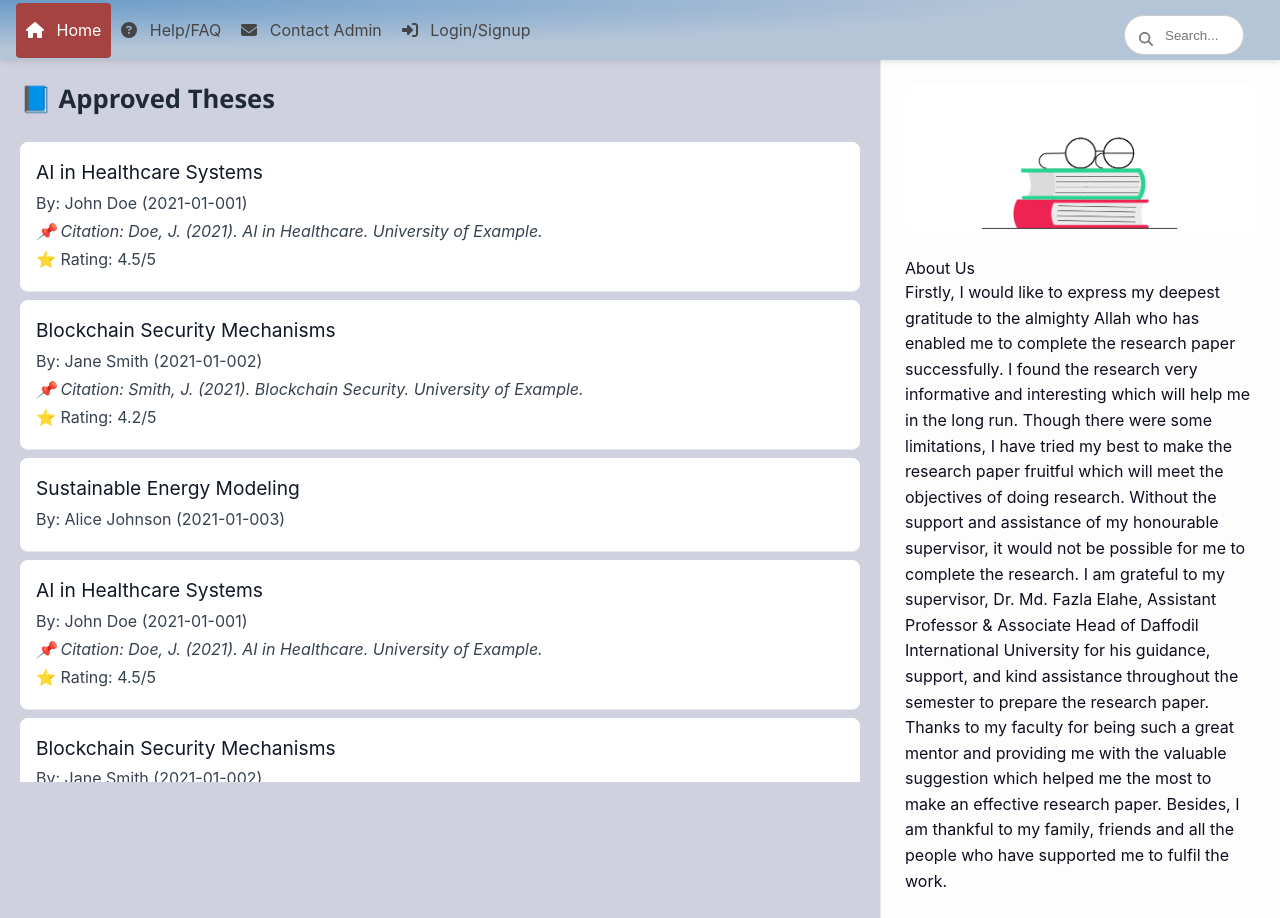
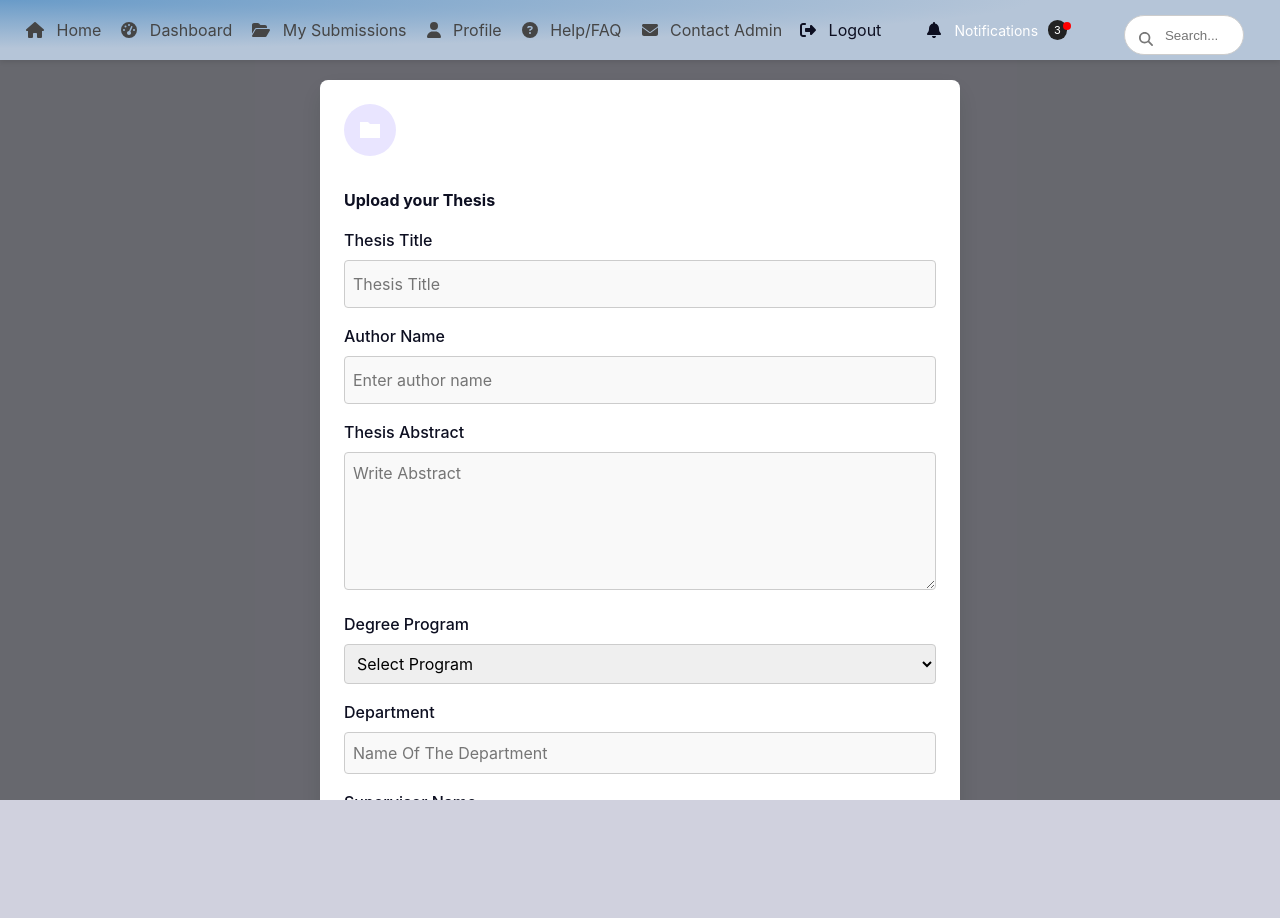
Before and after one commit to SiyamBhuiya/Thesis_Portal, a React (Create React App) app in the folder frontend/: page /submit in a window 1280 px wide. Before the commit this address led to /. After the commit the page ends 800 px from the top, so only its background shows below. Built offline with nearby package versions, Linux system fonts and the light colour scheme.

Commit message:
added notification style with an css error

```diff
--- a/frontend/src/App.js
+++ b/frontend/src/App.js
@@ -5,7 +5,7 @@ import AppRoutes from './routes';
 
 function App() {
   // Force logged in for testing until backend is ready
-  const loggedIn = false;
+  const loggedIn = true;
   const isAdmin = false;
 
   return (
--- a/frontend/src/components/Navbar.jsx
+++ b/frontend/src/components/Navbar.jsx
@@ -1,6 +1,5 @@
-import React, { useState } from "react";
-import { NavLink } from "react-router-dom";
-import { useNavigate } from "react-router-dom";
+import React, { useState, useRef, useEffect } from "react";
+import { NavLink, useNavigate } from "react-router-dom";
 import { logoutUser } from "../utils/auth";
 import "../styles/navbar.css";
 import { FontAwesomeIcon } from "@fortawesome/react-fontawesome";
@@ -10,7 +9,6 @@ import {
   faEdit,
   faFolderOpen,
   faUser,
-  faBell,
   faQuestionCircle,
   faEnvelope,
   faSignOutAlt,
@@ -22,18 +20,75 @@ import {
   faSignInAlt,
   faTachometerAlt,
   faSearch,
+  faBell,
 } from "@fortawesome/free-solid-svg-icons";
 
 const Navbar = ({ isAdmin, isLoggedIn }) => {
   const [search, setSearch] = useState("");
+  const [showNotif, setShowNotif] = useState(false);
+  const [notifications, setNotifications] = useState([
+    { id: 1, read: false, text: "1 new guest account(s) created." },
+    { id: 2, read: false, text: "3 new lead(s) in the system." },
+    { id: 3, read: true, text: "5 new task(s)." },
+  ]);
 
-  const studentMenu = [
+  const notifRef = useRef(null);
+  const navigate = useNavigate();
+
+  const unreadCount = notifications.filter((n) => !n.read).length;
+
+  const handleLogout = () => {
+    logoutUser();
+    navigate("/login");
+  };
+
+  const markAllAsRead = () => {
+    setNotifications((prev) =>
+      prev.map((n) => ({
+        ...n,
+        read: true,
+      }))
+    );
+  };
+
+  const playSound = () => {
+    const audio = new Audio("/notif.mp3"); // Add your own mp3 in public folder
+    audio.play();
+  };
+
+  useEffect(() => {
+    const handleClickOutside = (e) => {
+      if (notifRef.current && !notifRef.current.contains(e.target)) {
+        setShowNotif(false);
+      }
+    };
+    document.addEventListener("mousedown", handleClickOutside);
+    return () => document.removeEventListener("mousedown", handleClickOutside);
+  }, []);
+
+  useEffect(() => {
+    // play sound when new notification appears
+    if (unreadCount > 0) {
+      playSound();
+    }
+  }, [unreadCount]);
+
+  const menu = (isAdmin
+    ? [
         { name: "Home", path: "/", icon: faHome },
-    isLoggedIn && {
-      name: "Dashboard",
-      path: "/dashboard",
-      icon: faTachometerAlt,
-    },
+        { name: "Dashboard", path: "/dashboard", icon: faTachometerAlt },
+        { name: "All Submissions", path: "/all-submissions", icon: faListAlt },
+        { name: "Student Management", path: "/students", icon: faUsers },
+        { name: "Review Submissions", path: "/review", icon: faCheckCircle },
+        { name: "Reports/Export", path: "/reports", icon: faChartBar },
+        { name: "Settings", path: "/settings", icon: faCogs },
+        { name: "Help/FAQ", path: "/help", icon: faQuestionCircle },
+        { name: "Contact Admin", path: "/contact", icon: faEnvelope },
+        { name: "Logout", path: "/logout", icon: faSignOutAlt },
+      ]
+    : [
+        { name: "Home", path: "/", icon: faHome },
+        isLoggedIn && { name: "Dashboard", path: "/dashboard", icon: faTachometerAlt },
         isLoggedIn && {
           name: "My Submissions",
           path: "/my-submissions",
@@ -44,58 +99,27 @@ const Navbar = ({ isAdmin, isLoggedIn }) => {
           ],
         },
         isLoggedIn && { name: "Profile", path: "/profile", icon: faUser },
-    isLoggedIn &&{ name: "Notifications", path: "/notifications", icon: faBell },
         { name: "Help/FAQ", path: "/help", icon: faQuestionCircle },
         { name: "Contact Admin", path: "/contact", icon: faEnvelope },
         !isLoggedIn && { name: "Login/Signup", path: "/login", icon: faSignInAlt },
         isLoggedIn && { name: "Logout", path: "/logout", icon: faSignOutAlt },
-  ].filter(Boolean);
-
-  const adminMenu = [
-    { name: "Home", path: "/", icon: faHome },
-    { name: "Dashboard", path: "/dashboard", icon: faTachometerAlt },
-    { name: "All Submissions", path: "/all-submissions", icon: faListAlt },
-    { name: "Student Management", path: "/students", icon: faUsers },
-    { name: "Review Submissions", path: "/review", icon: faCheckCircle },
-    { name: "Reports/Export", path: "/reports", icon: faChartBar },
-    { name: "Settings", path: "/settings", icon: faCogs },
-    { name: "Notifications", path: "/notifications", icon: faBell },
-    { name: "Help/FAQ", path: "/help", icon: faQuestionCircle },
-    { name: "Contact Admin", path: "/contact", icon: faEnvelope },
-    { name: "Logout", path: "/logout", icon: faSignOutAlt },
-  ];
-  const navigate = useNavigate();
-
-const handleLogout = () => {
-  logoutUser();        // clear localStorage or session
-  navigate("/login");       // redirect to login page
-};
-
-  const menu = isAdmin ? adminMenu : studentMenu;
+      ]
+  ).filter(Boolean);
 
   return (
     <nav className="navbar">
       <ul className="nav-menu">
         {menu.map(({ name, path, icon, subMenu }) => (
-          <li
-            key={name}
-            className={subMenu ? "nav-item has-dropdown" : "nav-item"}
-          >
+          <li key={name} className={subMenu ? "nav-item has-dropdown" : "nav-item"}>
             {subMenu ? (
               <>
-    <NavLink
-      to={path}
-      className={({ isActive }) => (isActive ? "active" : "")}
-    >
+                <NavLink to={path} className={({ isActive }) => (isActive ? "active" : "")}>
                   <FontAwesomeIcon icon={icon} className="nav-icon" /> {name}
                 </NavLink>
                 <ul className="dropdown-menu">
                   {subMenu.map(({ name: subName, path: subPath, icon: subIcon }) => (
                     <li key={subName}>
-          <NavLink
-            to={subPath}
-            className={({ isActive }) => (isActive ? "active" : "")}
-          >
+                      <NavLink to={subPath} className={({ isActive }) => (isActive ? "active" : "")}>
                         <FontAwesomeIcon icon={subIcon} className="nav-icon" /> {subName}
                       </NavLink>
                     </li>
@@ -107,33 +131,54 @@ const handleLogout = () => {
                 <FontAwesomeIcon icon={icon} className="nav-icon" /> {name}
               </span>
             ) : (
-  <NavLink
-    to={path}
-    className={({ isActive }) => (isActive ? "active" : "")}
-  >
+              <NavLink to={path} className={({ isActive }) => (isActive ? "active" : "")}>
                 <FontAwesomeIcon icon={icon} className="nav-icon" /> {name}
               </NavLink>
             )}
+          </li>
+        ))}
 
-            {subMenu && (
-              <ul className="dropdown-menu">
-                {subMenu.map(
-                  ({ name: subName, path: subPath, icon: subIcon }) => (
-                    <li key={subName}>
-                      <NavLink
-                        to={subPath}
-                        className={({ isActive }) => (isActive ? "active" : "")}
+        {/* Notification Bell aligned to right near Profile */}
+        <li className="nav-item notification-right" ref={notifRef}>
+          <div className="notification-wrapper" onClick={() => setShowNotif(!showNotif)}>
+            <FontAwesomeIcon icon={faBell} className="nav-icon" />
+            <span className="notif-label">Notifications</span>
+            {unreadCount > 0 && <span className="notif-dot animated-bounce" />}
+            <span className="notif-count">{notifications.length}</span>
+          </div>
+
+          {showNotif && (
+            <div className="notification-panel">
+              <div className="notif-header">
+                <h4>Notifications</h4>
+                <button className="mark-read-btn" onClick={markAllAsRead}>
+                  Mark all as read
+                </button>
+              </div>
+              <ul>
+                {notifications.map((n) => (
+                  <li
+                    key={n.id}
+                    className={n.read ? "notification-read" : "notification-unread"}
+                    onClick={() => {
+                      setShowNotif(false);
+                      setNotifications((prev) =>
+                        prev.map((notif) =>
+                          notif.id === n.id ? { ...notif, read: true } : notif
+                        )
+                      );
+                      navigate(`/notifications/${n.id}`);
+                    }}
                   >
-                        <FontAwesomeIcon icon={subIcon} className="nav-icon" />{" "}
-                        {subName}
-                      </NavLink>
+                    {n.text}
                   </li>
-                  )
-                )}
+                ))}
               </ul>
+            </div>
           )}
         </li>
-        ))}
+
+        {/* Search Box */}
         <li className="search-box">
           <div className="search-container">
             {search.length === 0 && (
--- a/frontend/src/pages/Notifications.jsx
+++ /dev/null
@@ -1,3 +0,0 @@
-export default function Notifications() {
-return <div style={{ padding: '2rem' }}><h1> Notification</h1></div>;
-}
--- a/frontend/src/styles/navbar.css
+++ b/frontend/src/styles/navbar.css
@@ -127,3 +127,102 @@ margin-right: 8px;
   color: inherit;
   text-decoration: none;
 }
+
+.notification-right {
+  margin-left: auto;
+  position: relative;
+}
+
+.notification-wrapper {
+  display: flex;
+  align-items: center;
+  gap: 6px;
+  cursor: pointer;
+  position: relative;
+}
+
+.notif-label {
+  font-size: 14px;
+  color: #fff;
+}
+
+.notif-dot {
+  position: absolute;
+  top: 4px;
+  right: -4px;
+  width: 8px;
+  height: 8px;
+  background: red;
+  border-radius: 50%;
+}
+
+.animated-bounce {
+  animation: bounce 1s ease infinite;
+}
+
+@keyframes bounce {
+  0%, 100% {
+    transform: translateY(0);
+  }
+  50% {
+    transform: translateY(-2px);
+  }
+}
+
+.notif-count {
+  font-size: 11px;
+  background: #222;
+  color: white;
+  padding: 2px 6px;
+  border-radius: 10px;
+  margin-left: 4px;
+}
+
+.notification-panel {
+  position: absolute;
+  top: 140%;
+  right: 0;
+  width: 300px;
+  background: white;
+  border: 1px solid #ddd;
+  box-shadow: 0 5px 10px rgba(0,0,0,0.1);
+  border-radius: 6px;
+  z-index: 999;
+  padding: 1rem;
+}
+
+.notif-header {
+  display: flex;
+  justify-content: space-between;
+  align-items: center;
+}
+
+.mark-read-btn {
+  background: none;
+  border: none;
+  color: cornflowerblue;
+  font-size: 12px;
+  cursor: pointer;
+}
+
+.notification-panel ul {
+  list-style: none;
+  margin: 0;
+  padding: 0.5rem 0 0;
+}
+
+.notification-panel li {
+  padding: 0.5rem 0;
+  border-bottom: 1px solid #eee;
+  cursor: pointer;
+  font-size: 13px;
+}
+
+.notification-unread {
+  font-weight: bold;
+  color: #333;
+}
+
+.notification-read {
+  color: #888;
+}
--- /dev/null
+++ b/frontend/src/styles/notification.css
@@ -0,0 +1,75 @@
+.notification-wrapper {
+  position: relative;
+  display: inline-block;
+  margin-left: 1rem;
+}
+
+.notification-bell {
+  position: relative;
+  cursor: pointer;
+}
+
+.notification-bell i {
+  font-size: 20px;
+}
+
+.notif-count {
+  font-size: 10px;
+  background: #333;
+  color: white;
+  padding: 2px 6px;
+  border-radius: 10px;
+  margin-left: 4px;
+}
+
+.notif-dot {
+  position: absolute;
+  top: 0;
+  right: 0;
+  width: 8px;
+  height: 8px;
+  background-color: red;
+  border-radius: 50%;
+}
+
+.notification-panel {
+  position: absolute;
+  top: 120%;
+  right: 0;
+  width: 300px;
+  background: white;
+  box-shadow: 0px 0px 10px rgba(0,0,0,0.1);
+  border-radius: 6px;
+  padding: 1rem;
+  z-index: 999;
+}
+
+.notification-panel h3 {
+  margin-top: 0;
+  font-size: 16px;
+  color: #444;
+}
+
+.notification-panel ul {
+  list-style: none;
+  margin: 0;
+  padding: 0;
+}
+
+.notification-panel li {
+  padding: 0.5rem 0;
+  cursor: pointer;
+  border-bottom: 1px solid #eee;
+}
+
+.notification-unread {
+  font-weight: bold;
+  color: #333;
+}
+
+.notification-read {
+  color: #777;
+}
+.notification-panel li:hover {
+  background: #f0f0f0;
+}
```
Lines whose indentation alone changed are shown as unchanged.
